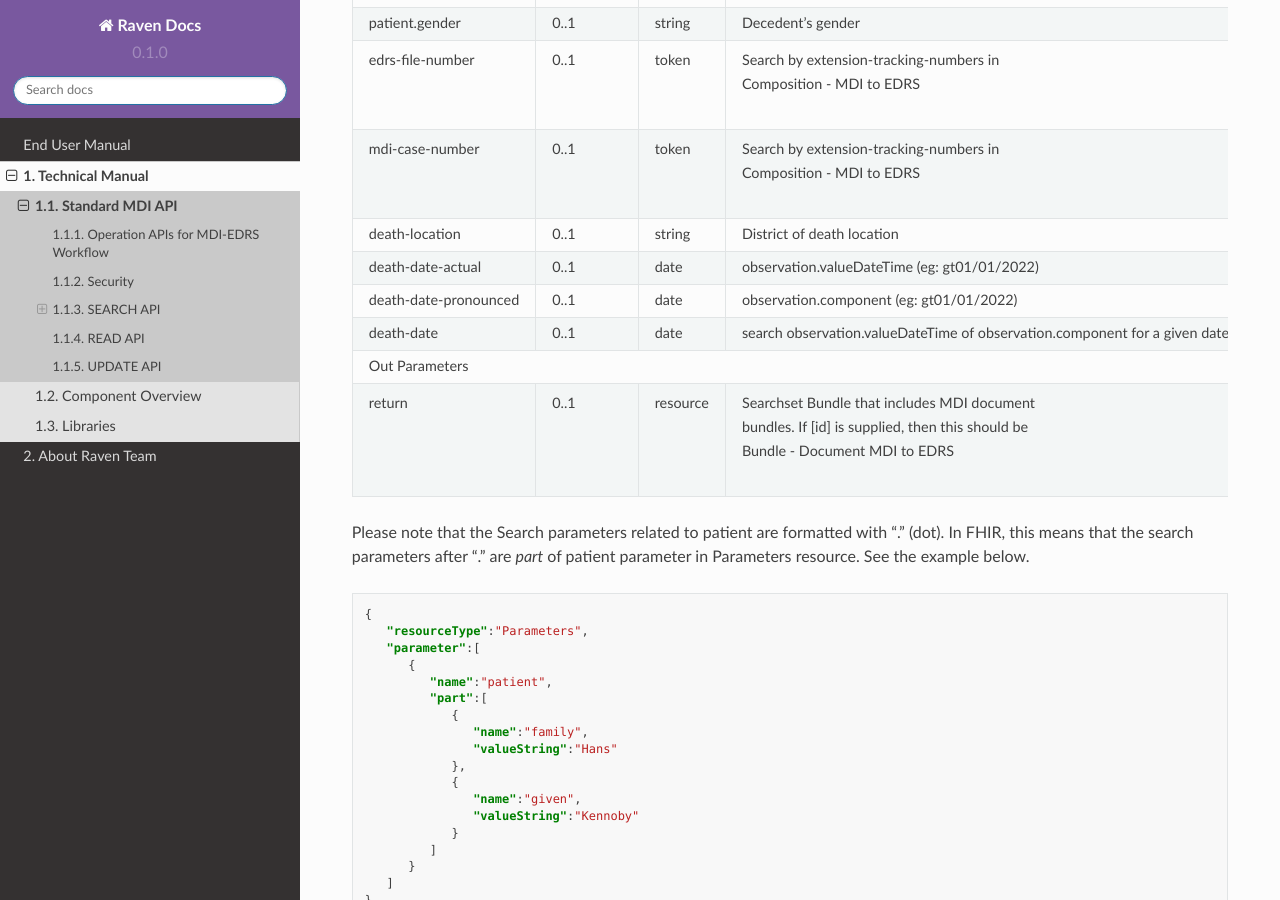
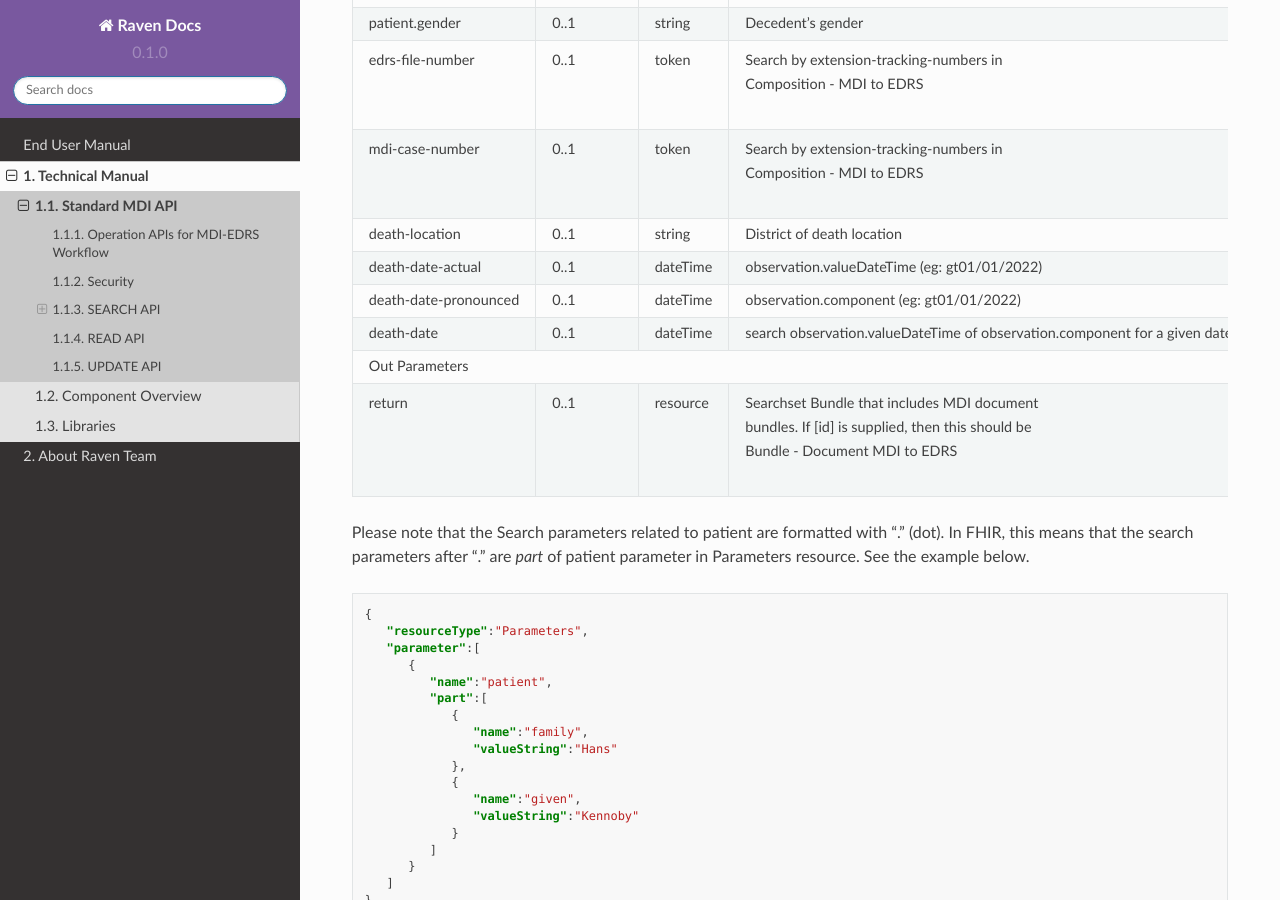
Before and after one commit to MortalityReporting/RavenDocs, a Sphinx documentation site: the page built from docs/source/technicalManual/mdiApi.rst, in a window 1280 px wide and 900 px high, scrolled down 1854 px. Built offline with Sphinx 7.4.7 and the Read the Docs theme 2.0.0, drawn with Linux system fonts in a browser that asks for light colours.

Commit message:
Update mdiApi.rst

```diff
--- a/docs/source/technicalManual/mdiApi.rst
+++ b/docs/source/technicalManual/mdiApi.rst
@@ -90,11 +90,11 @@
 +----------------------+-------------+----------+-----------------------------------------------------------------------------+
 |death-location        |0..1         |string    |District of death location                                                   |
 +----------------------+-------------+----------+-----------------------------------------------------------------------------+
-|death-date-actual     |0..1         |date      |observation.valueDateTime (eg: gt01/01/2022)                                 |
+|death-date-actual     |0..1         |dateTime  |observation.valueDateTime (eg: gt01/01/2022)                                 |
 +----------------------+-------------+----------+-----------------------------------------------------------------------------+
-|death-date-pronounced |0..1         |date      |observation.component (eg: gt01/01/2022)                                     |
+|death-date-pronounced |0..1         |dateTime  |observation.component (eg: gt01/01/2022)                                     |
 +----------------------+-------------+----------+-----------------------------------------------------------------------------+
-|death-date            |0..1         |date      |search observation.valueDateTime of observation.component for a given date   |
+|death-date            |0..1         |dateTime  |search observation.valueDateTime of observation.component for a given date   |
 +----------------------+-------------+----------+-----------------------------------------------------------------------------+
 |Out Parameters                                                                                                               |
 +----------------------+-------------+----------+-----------------------------------------------------------------------------+
```
